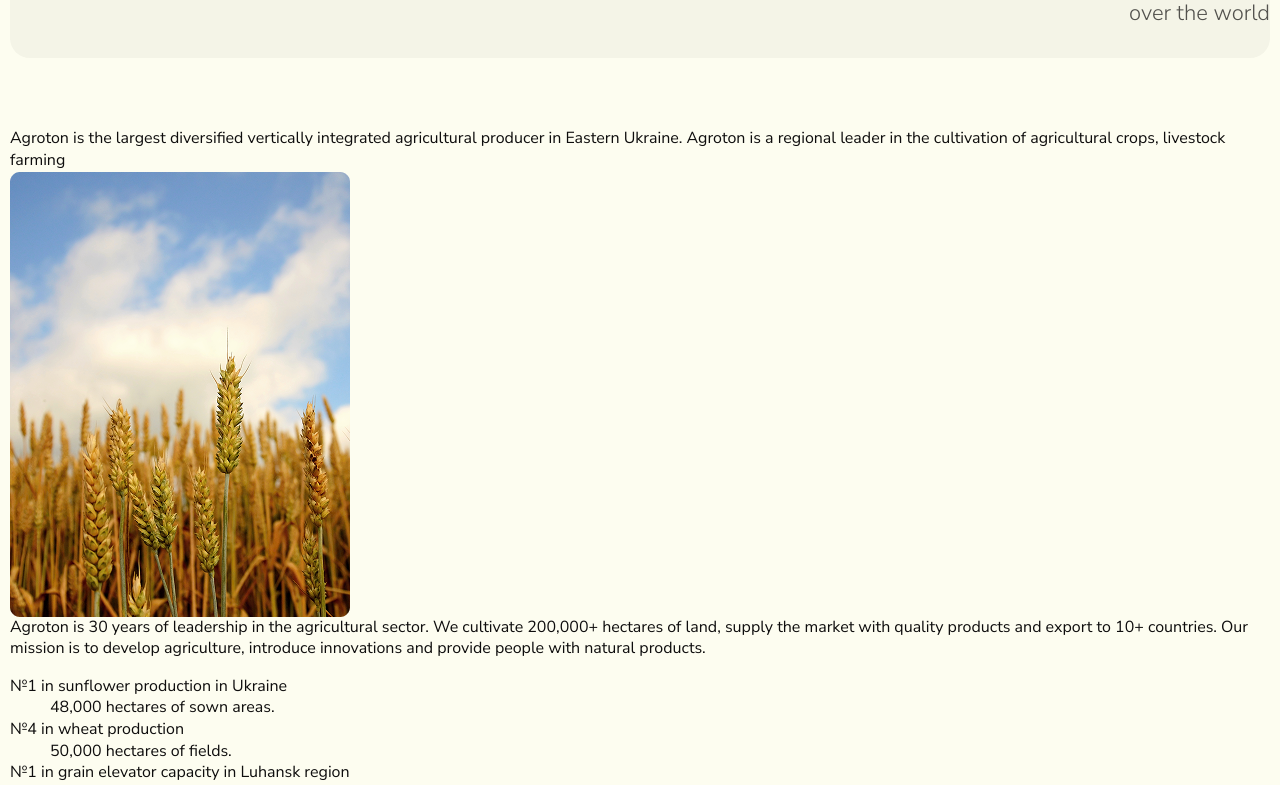
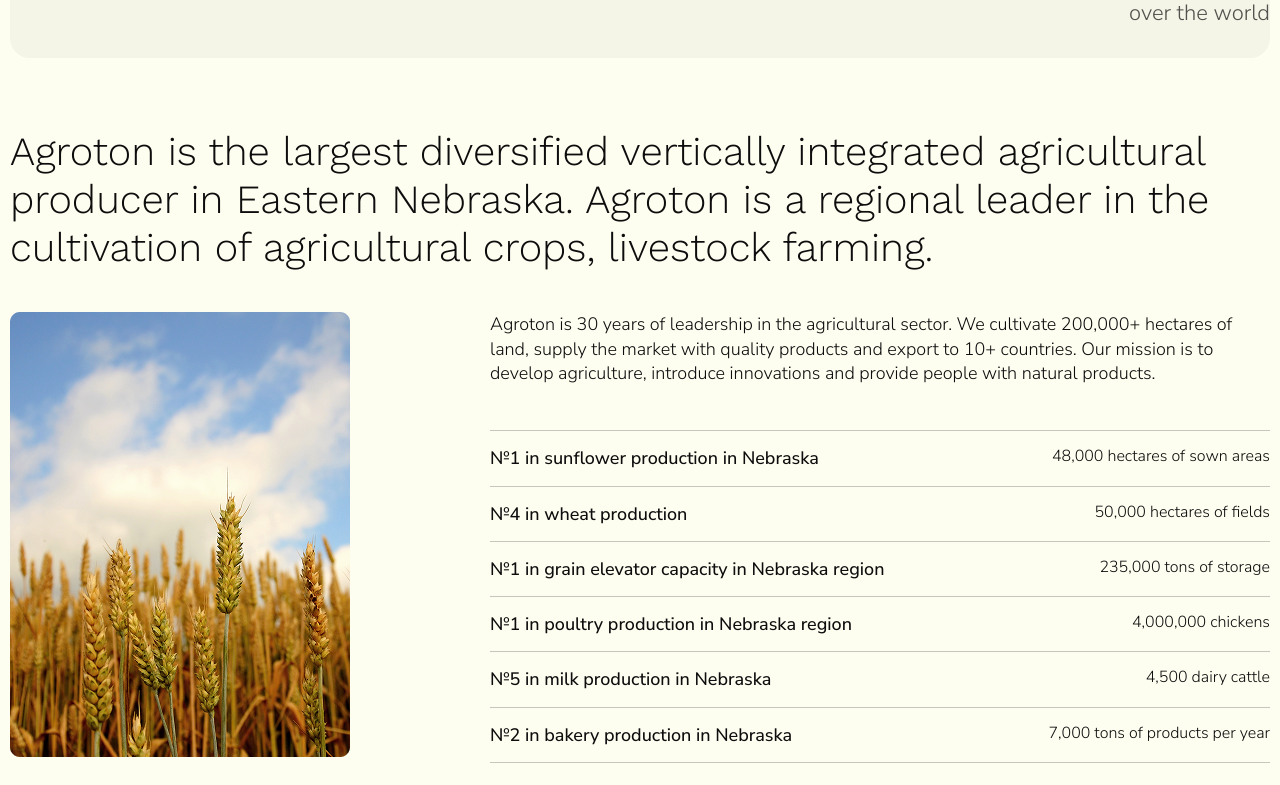
Before and after one commit to poetryofcode/Agroton, a Next.js app: page / in a window 1280 px wide. Shown: the part 1231-2016 px from the top of the page. Built offline with nearby package versions, Linux system fonts and the light colour scheme.

Commit message:
feat: table styling

```diff
--- a/src/components/About.module.scss
+++ b/src/components/About.module.scss
@@ -117,3 +117,43 @@
     opacity: 0.7;
   }
 }
+
+.text {
+  margin-bottom: 40px;
+  font-family: "Work Sans";
+  font-size: 40px;
+  font-weight: 300;
+  line-height: 1.2;
+}
+
+.chart {
+  &__box {
+    display: flex;
+    gap: 140px;
+    &_text {
+      font-size: 18px;
+      font-weight: 300;
+      margin-bottom: 45px;
+    }
+  }
+}
+
+.table {
+  &__item {
+    &:first-child {
+      border-top: 1px solid rgba(14, 13, 13, 0.23);
+    }
+    display: flex;
+    justify-content: space-between;
+    padding: 15px 0;
+    border-bottom: 1px solid rgba(14, 13, 13, 0.23);
+    & dt {
+      font-size: 18px;
+      font-weight: 500;
+    }
+
+    & dd {
+      font-weight: 300;
+    }
+  }
+}
--- a/src/components/About.tsx
+++ b/src/components/About.tsx
@@ -85,44 +85,46 @@ export default function About() {
         </dl>
         <p className={styles.text}>
           Agroton is the largest diversified vertically integrated agricultural
-          producer in Eastern Ukraine. Agroton is a regional leader in the
-          cultivation of agricultural crops, livestock farming
+          producer in Eastern Nebraska. Agroton is a regional leader in the
+          cultivation of agricultural crops, livestock farming.
         </p>
         <div className={styles.chart__box}>
           <Image className={styles.chart__box_img} src={chartImg} alt="image" />
+          <div className={styles.chart__box_table}>
             <p className={styles.chart__box_text}>
               Agroton is 30 years of leadership in the agricultural sector. We
-            cultivate 200,000+ hectares of land, supply the market with quality
-            products and export to 10+ countries. Our mission is to develop
-            agriculture, introduce innovations and provide people with natural
-            products.
+              cultivate 200,000+ hectares of land, supply the market with
+              quality products and export to 10+ countries. Our mission is to
+              develop agriculture, introduce innovations and provide people with
+              natural products.
             </p>
             <dl className={styles.table}>
               <div className={styles.table__item}>
-              <dt>№1 in sunflower production in Ukraine</dt>
-              <dd>48,000 hectares of sown areas.</dd>
+                <dt>№1 in sunflower production in Nebraska</dt>
+                <dd>48,000 hectares of sown areas</dd>
               </div>
               <div className={styles.table__item}>
                 <dt>№4 in wheat production</dt>
-              <dd>50,000 hectares of fields.</dd>
+                <dd>50,000 hectares of fields</dd>
               </div>
               <div className={styles.table__item}>
-              <dt>№1 in grain elevator capacity in Luhansk region</dt>
-              <dd>235,000 tons of storage.</dd>
+                <dt>№1 in grain elevator capacity in Nebraska region</dt>
+                <dd>235,000 tons of storage</dd>
               </div>
               <div className={styles.table__item}>
-              <dt>№1 in poultry production in Luhansk region</dt>
-              <dd>4,000,000 chickens.</dd>
+                <dt>№1 in poultry production in Nebraska region</dt>
+                <dd>4,000,000 chickens</dd>
               </div>
               <div className={styles.table__item}>
-              <dt>№5 in milk production in Ukraine</dt>
-              <dd>4,500 dairy cattle.</dd>
+                <dt>№5 in milk production in Nebraska</dt>
+                <dd>4,500 dairy cattle</dd>
               </div>
               <div className={styles.table__item}>
-              <dt>№2 in bakery production in Luhansk</dt>
-              <dd>7,000 tons of products per year.</dd>
+                <dt>№2 in bakery production in Nebraska</dt>
+                <dd>7,000 tons of products per year</dd>
               </div>
             </dl>
+          </div>
         </div>
       </div>
     </section>
```
Lines whose indentation alone changed are shown as unchanged.
